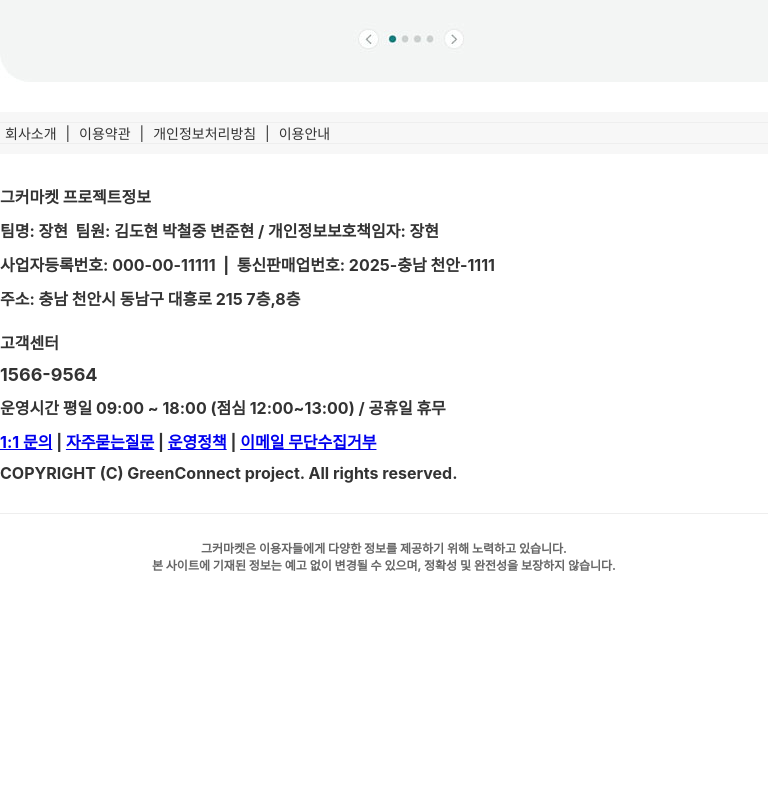
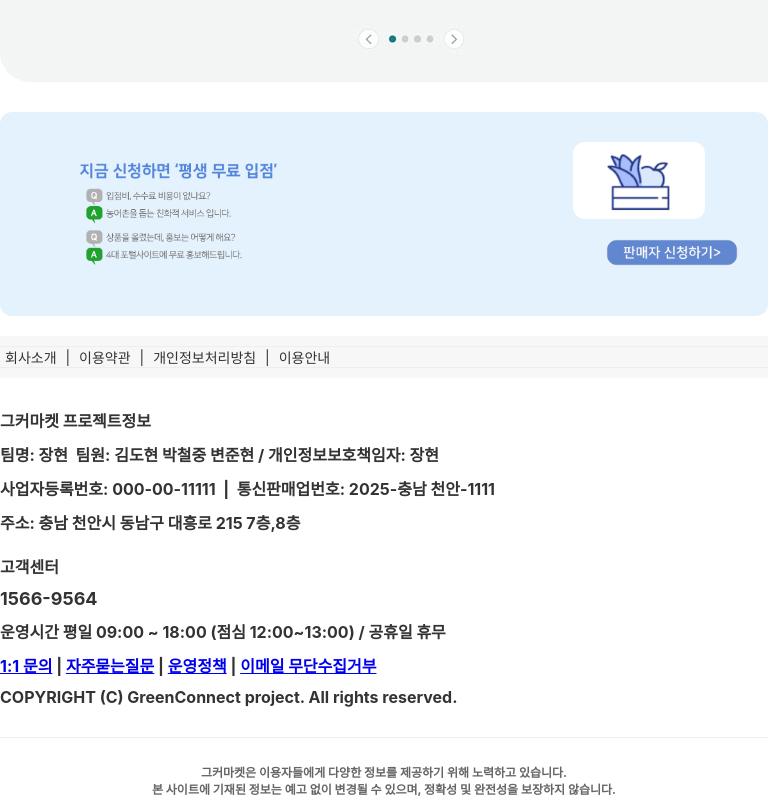
Before and after one commit to janghyun1019/GreenConnect, a React (Create React App) app in the folder src/greenconnect/: page / in a window 768 px wide. Shown: the part 1352-2164 px from the top of the page. Before the commit the page ends 1940 px from the top, so only its background shows below. Built offline with nearby package versions, Linux system fonts and the light colour scheme.

Commit message:
mainSellerApply 위치 구현

```diff
--- a/src/greenconnect/src/main/Mainbody.js
+++ b/src/greenconnect/src/main/Mainbody.js
@@ -2,6 +2,7 @@ import React from 'react';
 import MainSlide from './MainSlide/MainSlide';
 import MainCmenu from './mainCmenu/mainCmenu'; // 대문자로 변경
 import MainAPIGraph from './mainAPIGraph/mainAPIGraph';
+import MainSellerApply from './mainSellerApply/mainSellerApply';
 
 
 function Mainbody() {
@@ -10,6 +11,7 @@ function Mainbody() {
       <MainSlide />
       <MainCmenu /> {/* 대문자로 변경 */}
       <MainAPIGraph />
+      <MainSellerApply />
     </main>
   );
 }
--- a/src/greenconnect/src/main/mainSellerApply/mainSellerApply.css
+++ b/src/greenconnect/src/main/mainSellerApply/mainSellerApply.css
@@ -1 +1,109 @@
 @charset "UTF-8";
+
+.seller-container {
+  display: flex;
+  align-items: center;
+  justify-content: space-between;
+  background: #e3f2fd;
+  padding: 30px;
+  border-radius: 12px;
+  max-width: 1190px;
+  margin: 20px auto;
+  gap: 50px;
+}
+
+.seller-content {
+  flex: 1.5;
+  display: flex;
+  flex-direction: column;
+  align-items: flex-start;
+  justify-content: center;
+}
+
+.seller-title {
+  width: 80%;
+  height: auto;
+  object-fit: contain;
+  margin: 20px 50px;
+}
+
+.apply-section {
+  flex: 1;
+  display: flex;
+  flex-direction: column;
+  align-items: flex-end;
+  justify-content: center;
+  margin-right: 0;
+}
+
+.seller-faq {
+  width: 80%;
+  height: auto;
+  object-fit: contain;
+  margin-bottom: 10px;
+  margin-right: 33px;
+}
+
+.apply-button {
+  width: 95%;
+  height: auto;
+  object-fit: contain;
+  cursor: pointer;
+}
+
+/* 반응형 스타일 (768px ~ 1024px) */
+@media (max-width: 1024px) and (min-width: 768px) {
+  .seller-container {
+    flex-direction: row;
+    align-items: center;
+    text-align: left;
+    justify-content: space-between;
+  }
+
+  .seller-content {
+    flex: 1.5;
+    align-items: flex-start;
+    text-align: left;
+  }
+
+  .apply-section {
+    flex: 1;
+    align-items: flex-end;
+    text-align: right;
+    width: auto;
+  }
+
+  .seller-title {
+    width: 50%;
+  }
+
+  .seller-faq {
+    width: 50%;
+    margin-left: 0;
+    margin-bottom: 20px;
+  }
+
+  .apply-button {
+    width: 50%;
+    margin-bottom: 20px;
+  }
+}
+
+/* 480px 이하에서 더 이상 줄어들지 않도록 고정 */
+@media (max-width: 480px) {
+  .seller-container {
+    flex-direction: column;
+    align-items: center;
+    text-align: center;
+  }
+
+  .seller-content, .apply-section {
+    width: 100%;
+    align-items: center;
+  }
+
+  .seller-title, .seller-faq, .apply-button {
+    width: 80%;
+    max-width: 350px; /* 고정된 최대 크기 설정 */
+  }
+}
--- a/src/greenconnect/src/main/mainSellerApply/mainSellerApply.js
+++ b/src/greenconnect/src/main/mainSellerApply/mainSellerApply.js
@@ -0,0 +1,19 @@
+import React from "react";
+import "./mainSellerApply.css";
+import ce01 from "./images/ce01.png";
+import ce02 from "./images/ce02.png";
+import ce03 from "./images/ce03.png";
+
+export default function MainSellerApply() {
+  return (
+    <div className="seller-container">
+      <div className="seller-content">
+        <img src={ce01} alt="title" className="seller-title" />
+      </div>
+      <div className="apply-section">
+        <img src={ce02} alt="faq section" className="seller-faq" />
+        <img src={ce03} alt="apply button" className="apply-button" />
+      </div>
+    </div>
+  );
+}
```
